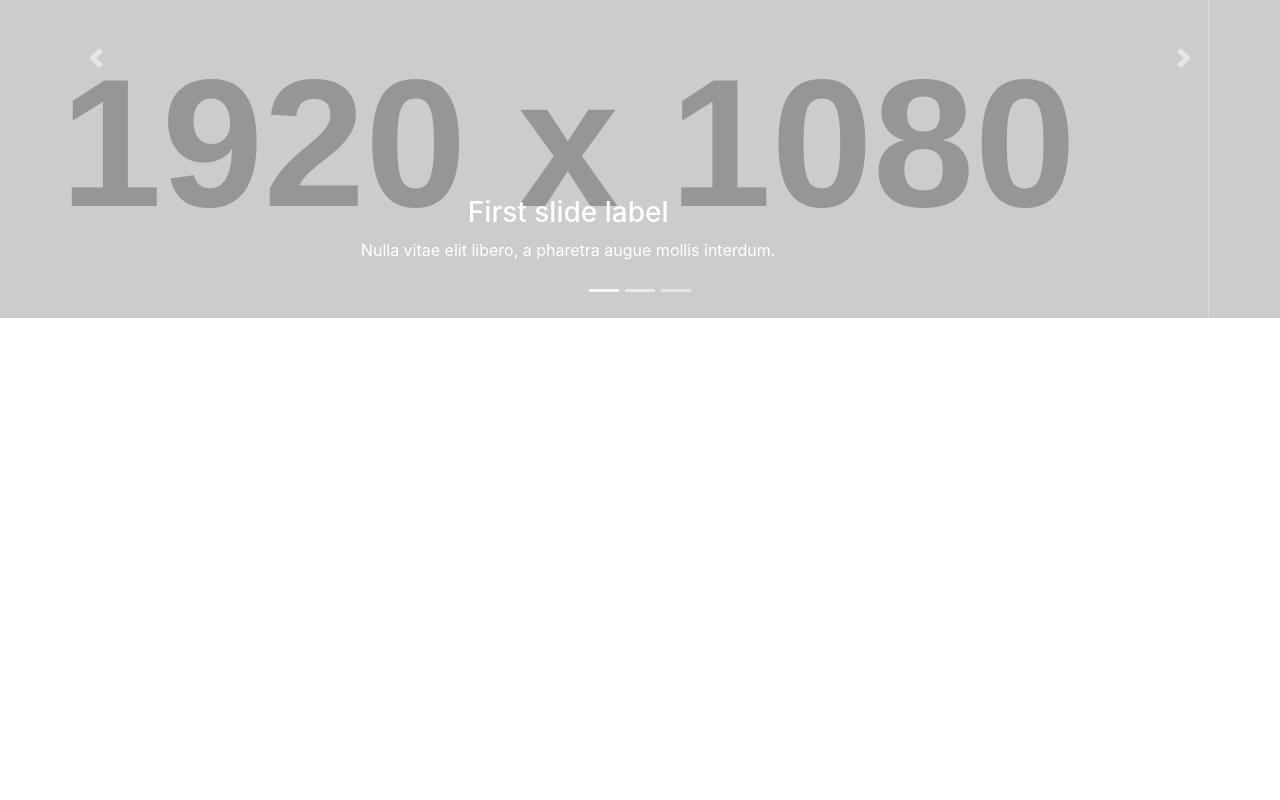
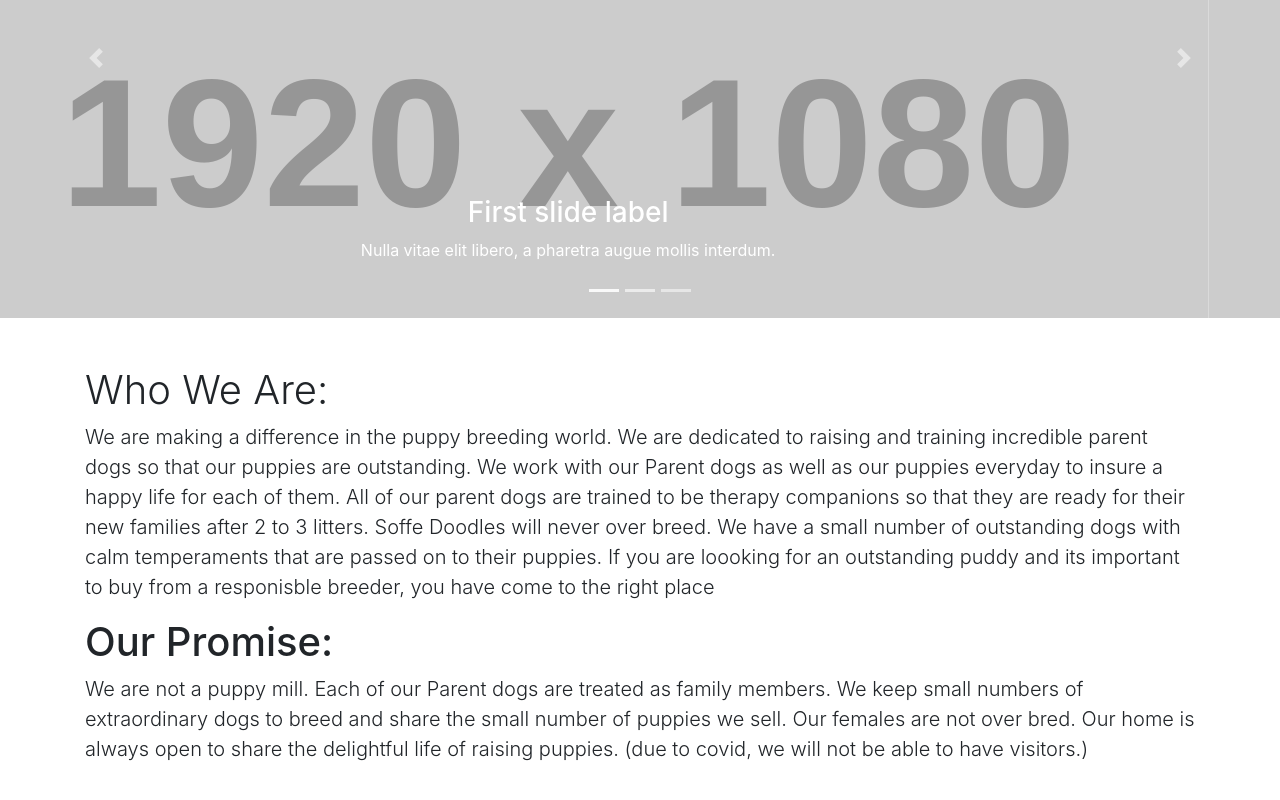
Before and after one commit to benklinton/Soffe-Doodles, a React (Create React App) app in the folder soffe-doodles/: page / in a window 1280 px wide. Shown: the part 278-1078 px from the top of the page. Before the commit the page ends 800 px from the top, so only its background shows below. Built offline with nearby package versions, Linux system fonts and the light colour scheme.

Commit message:
added section components

```diff
--- a/soffe-doodles/src/App.js
+++ b/soffe-doodles/src/App.js
@@ -1,12 +1,14 @@
 import React from 'react';
 import Navbar from "./components/navbar";
 import Slides from "./components/carousel";
+import Section from "./components/section";
 
 function App() {
   return (
     <div>
       <Navbar/>
       <Slides/>
+      <Section/>
     </div>
   );
 }
--- /dev/null
+++ b/soffe-doodles/src/components/section/index.js
@@ -0,0 +1,27 @@
+import React from 'react';
+
+function Section() {
+    return (
+        <section class="py-5">
+            <div class="container">
+                <h1 class="font-weight-light">Who We Are:</h1>
+                <p className="lead">We are making a difference in the puppy breeding world.
+                We are dedicated to raising and training incredible parent dogs so that our puppies are outstanding.
+                We work with our Parent dogs as well as our puppies everyday to insure a happy life for each of them.
+                All of our parent dogs are trained to be therapy companions so that they are ready for their new families after 2 to 3 litters.
+                Soffe Doodles will never over breed. We have a small number of outstanding dogs with calm temperaments that are passed on to their puppies.
+                If you are loooking for an outstanding puddy and its important to buy from a responisble breeder, you have come to the right place
+                </p>
+                <h1>Our Promise:</h1>
+                <p className="lead">We are not a puppy mill. Each of our Parent dogs are treated as family members.
+                We keep small numbers of extraordinary dogs to breed and share the small number of puppies we sell.
+                Our females are not over bred.
+                Our home is always open to share the delightful life of raising puppies.
+                (due to covid, we will not be able to have visitors.)
+                </p>
+            </div>
+        </section>
+    )
+}
+
+export default Section;
```
